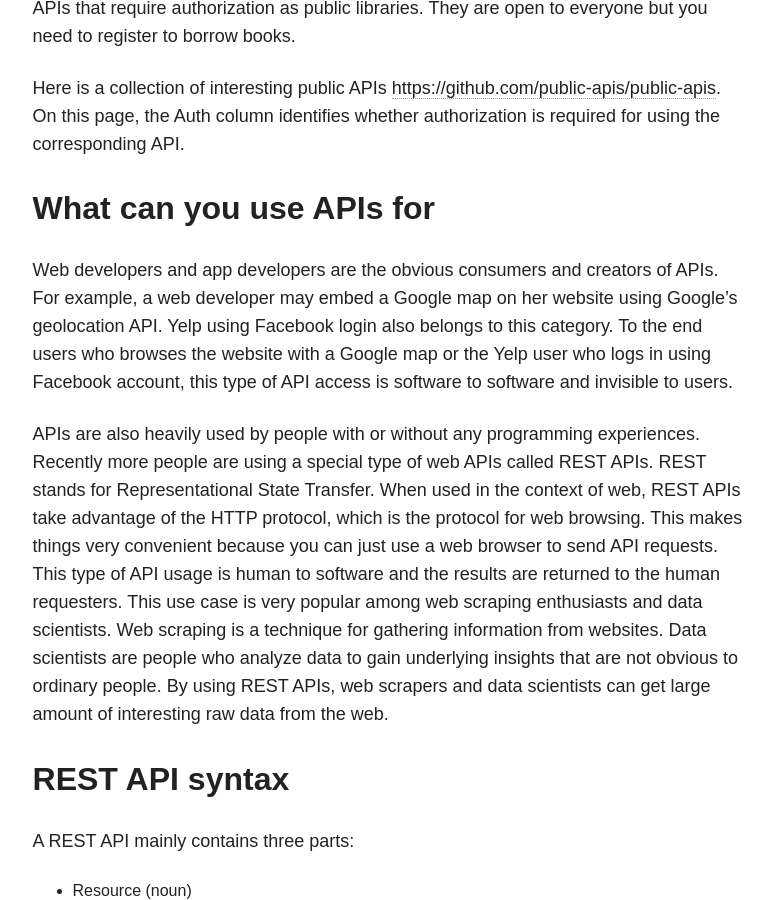
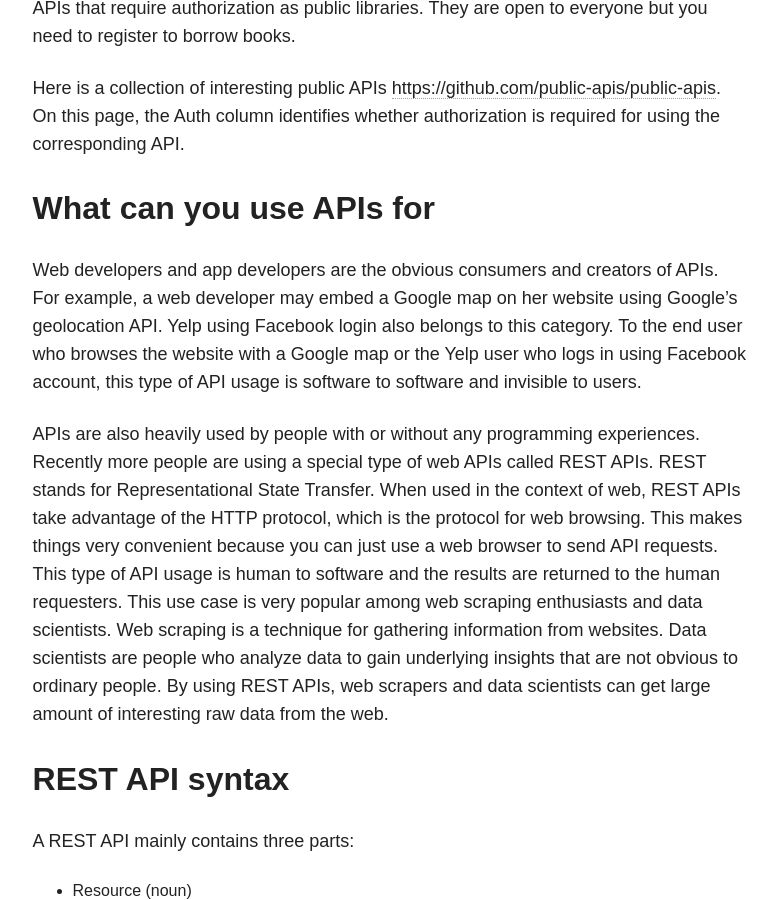
Before and after one commit to taolicd/taolicd.github.io, a Jekyll site: the page built from _posts/blog/2019-08-08-Intro_API_blog.md, in a window 1280 px wide and 900 px high, scrolled down 2403 px. Shown: the whole window, without its empty margins (347-1123 px from the left). Built offline with Jekyll 4.4.1, drawn with Linux system fonts in a browser that asks for light colours; comment, search, counter and statistics services are not loaded; some of the changed text lies outside the part shown.

Commit message:
revisions

```diff
--- a/_posts/blog/2019-08-08-Intro_API_blog.md
+++ b/_posts/blog/2019-08-08-Intro_API_blog.md
@@ -48,7 +48,7 @@ Here is a collection of interesting public APIs [https://github.com/public-apis/
 
 ##  What can you use APIs for
 
-Web developers and app developers are the obvious consumers and creators of APIs. For example, a web developer may embed a Google map  on her website using Google's geolocation API. Yelp using Facebook login also belongs to this category. To the end users who browses the website with a Google map or the Yelp user who logs in using Facebook account, this type of API access is software to software and invisible to users.
+Web developers and app developers are the obvious consumers and creators of APIs. For example, a web developer may embed a Google map  on her website using Google's geolocation API. Yelp using Facebook login also belongs to this category. To the end user who browses the website with a Google map or the Yelp user who logs in using Facebook account, this type of API usage is software to software and invisible to users.
 
 APIs are also heavily used by people with or without any programming experiences. Recently more people are using a special type of web APIs called REST APIs. REST stands for Representational State Transfer. When used in the context of web, REST APIs take advantage of the HTTP protocol, which is the protocol for web browsing. This makes things very convenient because you can just use a web browser to send API requests. This type of API usage is human to software and the results are returned to the human requesters. This use case is very popular among web scraping enthusiasts and data scientists. Web scraping is a technique for gathering information from websites. Data scientists are people who analyze data to gain underlying insights that are not obvious to ordinary people. By using REST APIs, web scrapers and data scientists can get large amount of interesting raw data from the web.
 
@@ -113,4 +113,4 @@ A good place to explore the available web APIs is [programmableweb](http://www.p
 
 
 [^1]:
-In the case of Yelp using your Facebook login, you don't need to worry about Facebook charging you for using the API. If there is any payment, it is between Yelp and Facebook.
+In the case of Yelp using your Facebook login, you don't need to worry about Facebook charging you for using the API usage. If there is any payment, it is between Yelp and Facebook.
```
Also changed, not shown: other parts of _posts/blog/2019-08-08-Intro_API_blog.md (+1 -1 lines).
